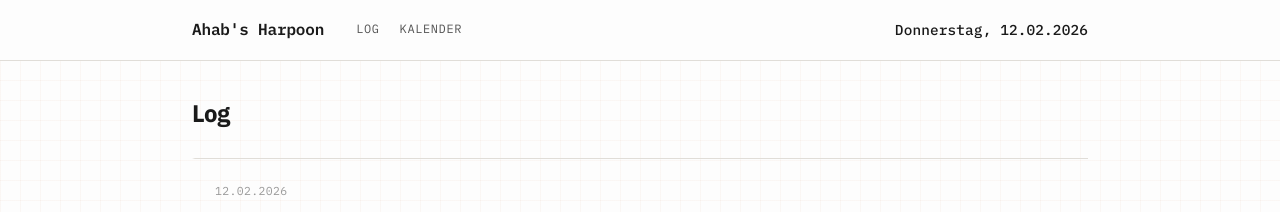
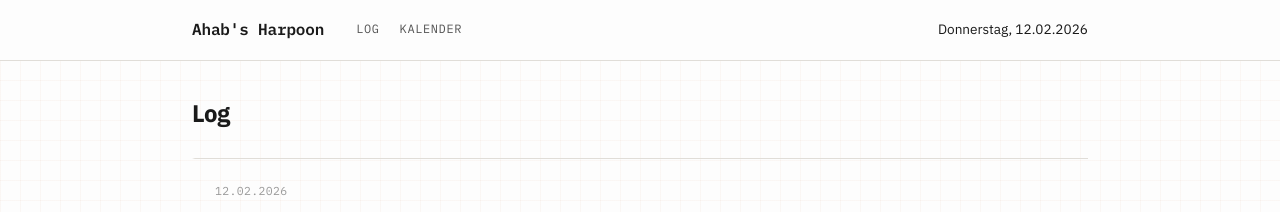
Before and after one commit to hobabu/ahabsharpoon, a Jekyll site: the page built from index.html, in a window 1280 px wide. Shown: the top 212 px of the page. Built offline with Jekyll 4.4.1, drawn with Linux system fonts in a browser that asks for light colours.

Commit message:
Update header-date styles for font properties

```diff
--- a/assets/css/style.css
+++ b/assets/css/style.css
@@ -123,11 +123,10 @@ a:hover { color: var(--accent-light); }
 }
 
 .header-date {
-  font-family: var(--mono);
-  font-size: 0.9rem;
-  font-weight: 500;
+  font-family: var(--sans);
+  font-size: 0.85rem;
+  font-weight: 400;
   color: var(--text);
-  letter-spacing: 0.01em;
 }
 
 /* ---- Content ---- */
```
